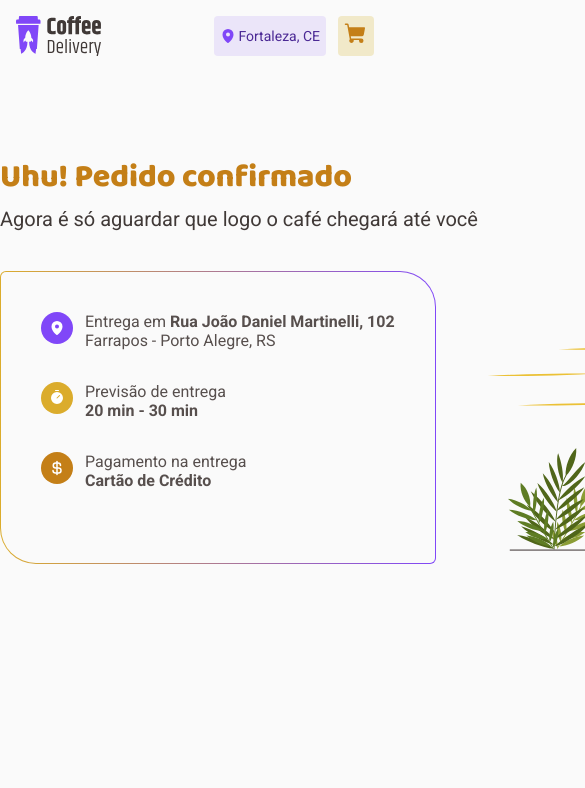
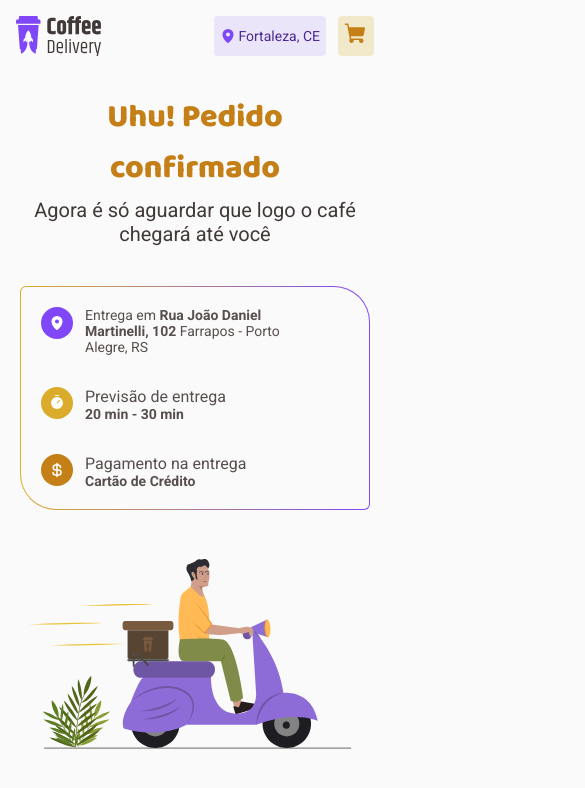
Before and after one commit to PauloVitorrr/coffe-delivery, a React (Vite) app: page /success in a window 390 px wide. Shown: the top 788 px of the page, 585 px wide, since content can reach past the window. Built offline with nearby package versions, Linux system fonts and the light colour scheme.

Commit message:
feat: :white_check_mark: responsive page sucess

```diff
--- a/src/pages/Success/index.tsx
+++ b/src/pages/Success/index.tsx
@@ -30,9 +30,9 @@ export function Success() {
                 <Timer color="#fff" weight="fill" />
               </S.IconTextOrder>
               <S.ContainerTextDelivery>
-                <S.ContainerTextAddressCoffe>
+                <S.TitleTextAddressCoffe>
                   Previsão de entrega
-                </S.ContainerTextAddressCoffe>
+                </S.TitleTextAddressCoffe>
                 <S.DeliveryAddressCoffe>20 min - 30 min</S.DeliveryAddressCoffe>
               </S.ContainerTextDelivery>
             </S.InfosOrderCoffe>
@@ -41,9 +41,9 @@ export function Success() {
                 <CurrencyDollar color="#fff" weight="bold" />
               </S.IconTextOrder>
               <S.ContainerTextDelivery>
-                <S.ContainerTextAddressCoffe>
+                <S.TitleTextAddressCoffe>
                   Pagamento na entrega
-                </S.ContainerTextAddressCoffe>
+                </S.TitleTextAddressCoffe>
                 <S.DeliveryAddressCoffe>
                   Cartão de Crédito
                 </S.DeliveryAddressCoffe>
--- a/src/pages/Success/styles.ts
+++ b/src/pages/Success/styles.ts
@@ -8,6 +8,10 @@ export const Main = styled.main`
   align-items: center;
 
   padding-top: 80px;
+
+  @media (max-width: 1082px) {
+    padding: 20px;
+  }
 `;
 
 export const ContainerInfosOrder = styled.div`
@@ -19,6 +23,15 @@ export const ContainerInfosOrder = styled.div`
 export const ContentSucessCoffe = styled.div`
   display: flex;
   gap: 40px;
+
+  img {
+    max-width: 100%;
+  }
+
+  @media (max-width: 992px) {
+    flex-wrap: wrap;
+    justify-content: center;
+  }
 `;
 
 export const ContentTextInfosOrder = styled.div`
@@ -39,6 +52,10 @@ export const ContentTextInfosOrder = styled.div`
     font-weight: 400;
     color: ${(props) => props.theme["base-subtitle"]};
   }
+
+  @media (max-width: 992px) {
+    text-align: center;
+  }
 `;
 
 export const CardInfosOrder = styled.div`
@@ -51,6 +68,10 @@ export const CardInfosOrder = styled.div`
   display: flex;
   flex-direction: column;
   gap: 32px;
+
+  @media (max-width: 560px) {
+    padding: 20px;
+  }
 `;
 
 export const InfosOrderCoffe = styled.div`
@@ -63,7 +84,21 @@ export const ContainerTextAddressCoffe = styled.p`
   font-size: 16px;
   font-weight: 400;
   color: ${(props) => props.theme["base-text"]};
-  width: 310px;
+  max-width: 310px;
+  width: 100%;
+  @media (max-width: 434px) {
+    width: 70%;
+    font-size: 14px;
+  }
+`;
+
+export const TitleTextAddressCoffe = styled.p`
+  font-family: "Roboto", sans-serif;
+  font-size: 16px;
+  font-weight: 400;
+  color: ${(props) => props.theme["base-text"]};
+  max-width: 310px;
+  width: 100%;
 `;
 
 export const DeliveryAddressCoffe = styled.span`
@@ -71,6 +106,9 @@ export const DeliveryAddressCoffe = styled.span`
   font-size: 16px;
   font-weight: 700;
   color: ${(props) => props.theme["base-text"]};
+  @media (max-width: 434px) {
+    font-size: 14px;
+  }
 `;
 
 interface ColorProps {
```
